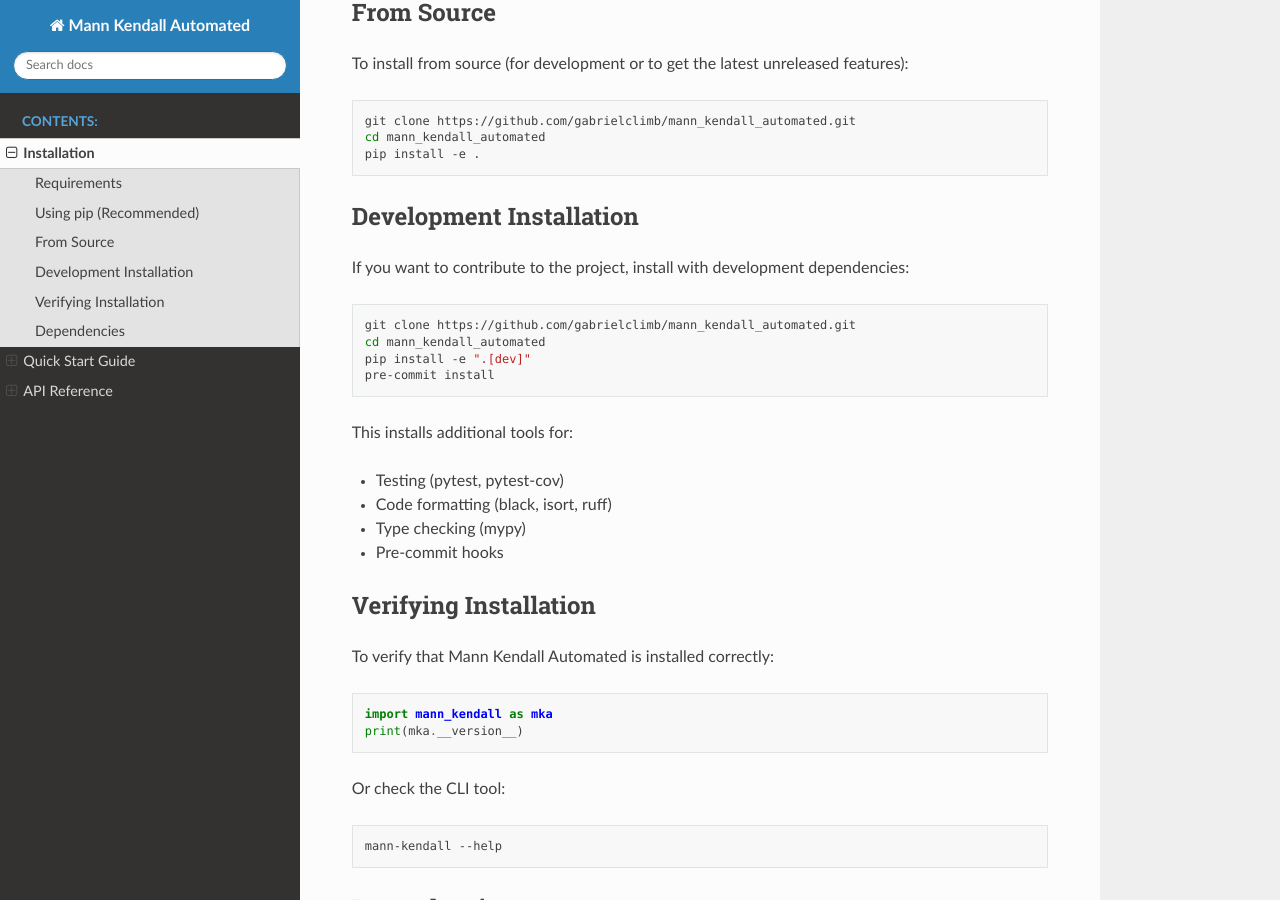
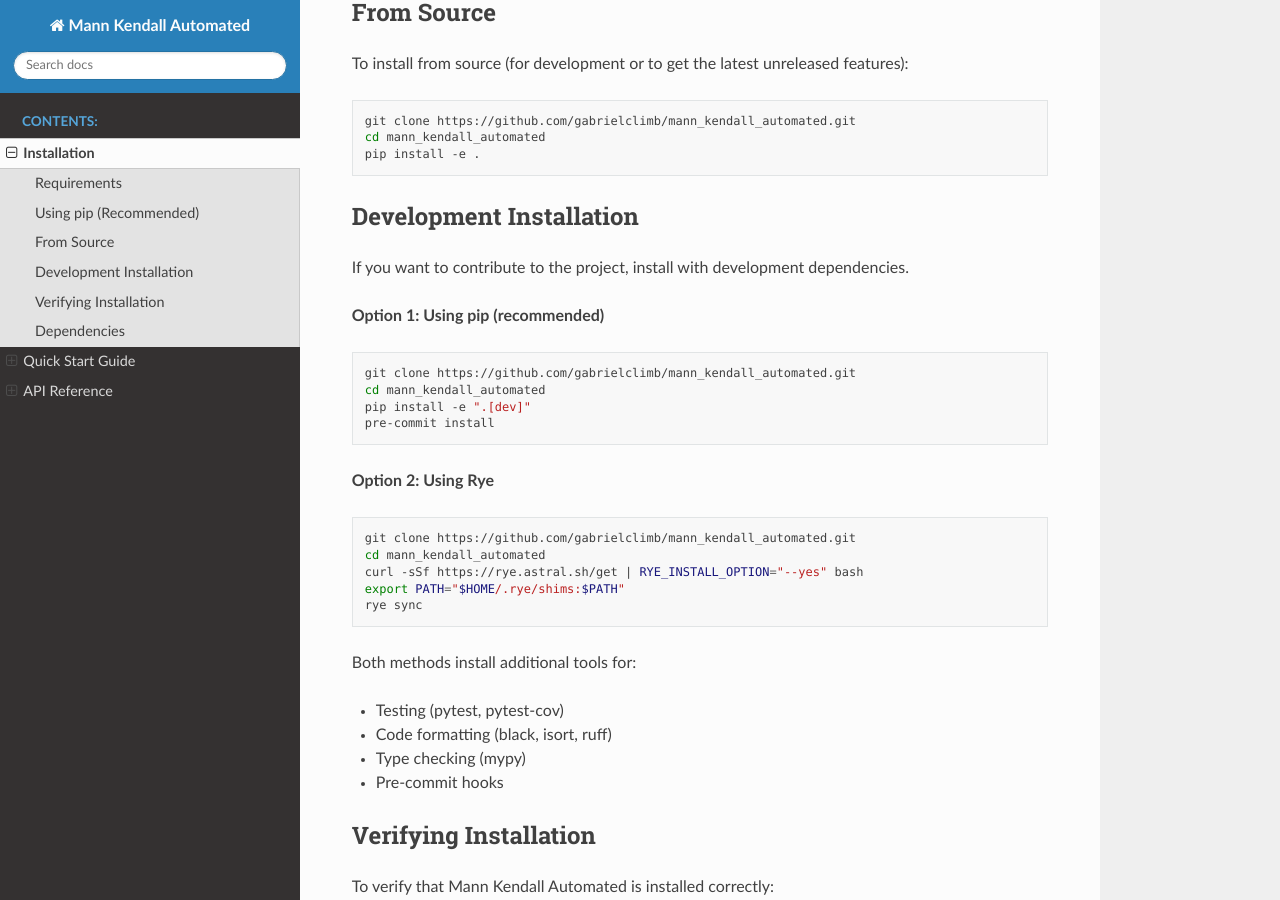
Before and after one commit to gabrielclimb/mann_kendall_automated, a Sphinx documentation site: the page built from docs/installation.rst, in a window 1280 px wide and 900 px high, scrolled down 487 px. Built offline with Sphinx 7.4.7 and the Read the Docs theme 3.1.0, drawn with Linux system fonts in a browser that asks for light colours; pages that are not in the unit, such as notebooks, are missing from menus.

Commit message:
docs: Fix dev dependencies configuration and update documentation
The comment raised a valid concern about pip install -e ".[dev]" not working,
but [project.optional-dependencies] was already added in a previous commit.
This commit addresses the remaining issues:

Issues Fixed:
- Removed redundant [tool.rye.dev-dependencies] section
- Dev dependencies now defined only in [project.optional-dependencies]
- Both pip and Rye users can install dev dependencies correctly

Changes:
1. pyproject.toml:
   - Removed duplicate [tool.rye.dev-dependencies] section
   - Added comment explaining Rye reads from [project.optional-dependencies]
   - Single source of truth for dev dependencies

2. Documentation updates:
   - README.md: Added both pip and Rye installation options
   - docs/installation.rst: Added both installation methods
   - docs/DEVELOPMENT.md: Updated to use pip install -e ".[dev]"

Installation Methods:
- pip install -e ".[dev]" ✅ Works (standard Python)
- rye sync ✅ Works (reads from optional-dependencies)

This ensures consistency and avoids maintenance issues with duplicate
dependency lists. Both standard pip users and Rye users have clear
installation instructions.

```diff
--- a/docs/installation.rst
+++ b/docs/installation.rst
@@ -31,7 +31,9 @@ To install from source (for development or to get the latest unreleased features
 Development Installation
 ------------------------
 
-If you want to contribute to the project, install with development dependencies:
+If you want to contribute to the project, install with development dependencies.
+
+**Option 1: Using pip (recommended)**
 
 .. code-block:: bash
 
@@ -40,7 +42,17 @@ If you want to contribute to the project, install with development dependencies:
    pip install -e ".[dev]"
    pre-commit install
 
-This installs additional tools for:
+**Option 2: Using Rye**
+
+.. code-block:: bash
+
+   git clone https://github.com/gabrielclimb/mann_kendall_automated.git
+   cd mann_kendall_automated
+   curl -sSf https://rye.astral.sh/get | RYE_INSTALL_OPTION="--yes" bash
+   export PATH="$HOME/.rye/shims:$PATH"
+   rye sync
+
+Both methods install additional tools for:
 
 * Testing (pytest, pytest-cov)
 * Code formatting (black, isort, ruff)
```
Also changed, not shown: README.md (+12 -0 lines), docs/DEVELOPMENT.md (+6 -2 lines), pyproject.toml (+2 -7 lines).
